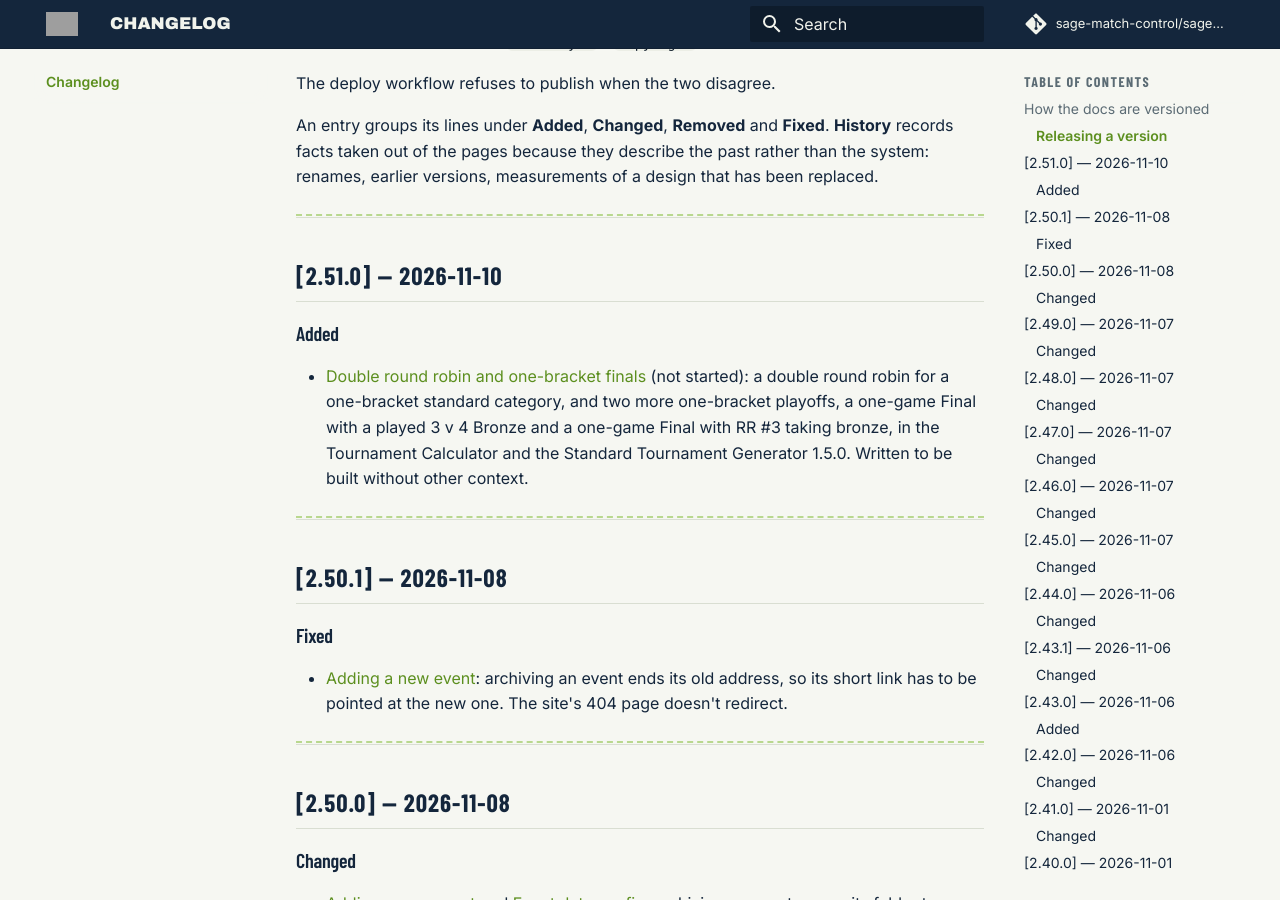
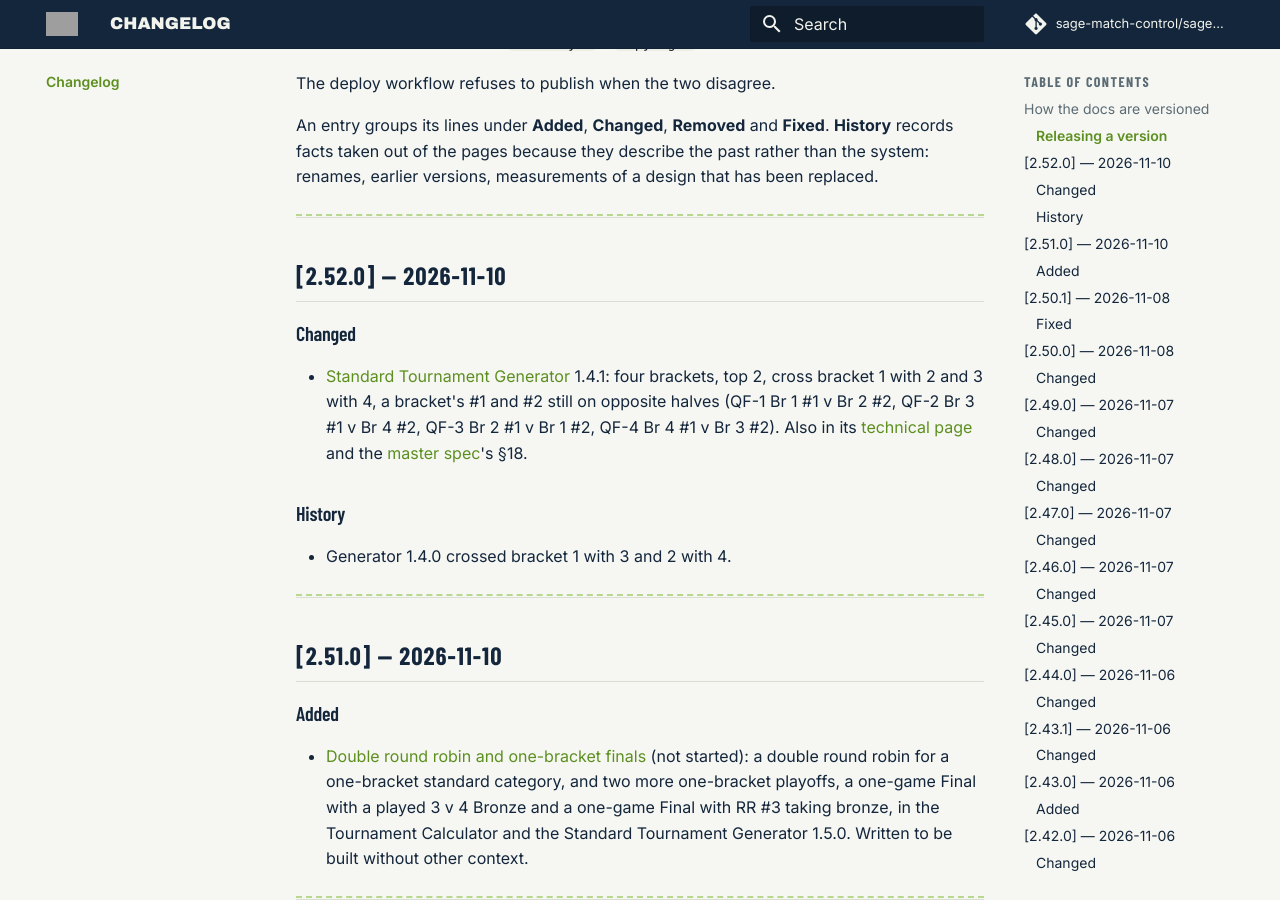
Before and after one commit to sage-match-control/sage-docs, an MkDocs documentation site: the page built from docs/changelog.md, in a window 1280 px wide and 900 px high, scrolled down 1027 px. Built offline with MkDocs 1.6.1 and Material for MkDocs 9.7.7, drawn with Linux system fonts in a browser that asks for light colours; comment, search, counter and statistics services are not loaded.

Commit message:
docs 2.52.0: four brackets, top 2, cross 1 with 2 and 3 with 4 (generator 1.4.1)
Co-Authored-By: Claude Opus 5.5 <noreply@anthropic.com>

```diff
--- a/docs/changelog.md
+++ b/docs/changelog.md
@@ -34,6 +34,22 @@ An entry groups its lines under **Added**, **Changed**, **Removed** and **Fixed*
 **History** records facts taken out of the pages because they describe the past
 rather than the system: renames, earlier versions, measurements of a design that
 has been replaced.
+
+---
+
+## [2.52.0] — 2026-11-10
+
+### Changed
+
+- [Standard Tournament Generator](features/standard-tournament-generator.md) 1.4.1: four brackets,
+  top 2, cross bracket 1 with 2 and 3 with 4, a bracket's #1 and #2 still on opposite halves
+  (QF-1 Br 1 #1 v Br 2 #2, QF-2 Br 3 #1 v Br 4 #2, QF-3 Br 2 #1 v Br 1 #2, QF-4 Br 4 #1 v Br 3 #2).
+  Also in its [technical page](technical/standard-tournament-generator.md) and the
+  [master spec](specs/implemented/standard-tournament-master-spec.md)'s §18.
+
+### History
+
+- Generator 1.4.0 crossed bracket 1 with 3 and 2 with 4.
 
 ---
 
--- a/mkdocs.yml
+++ b/mkdocs.yml
@@ -6,7 +6,7 @@ repo_name: sage-match-control/sage-docs
 edit_uri: edit/main/docs/
 # The docs version. Bump it with a new entry at the top of docs/changelog.md;
 # the deploy workflow checks the two agree.
-copyright: 'S.A.G.E. Documentation <a href="https://sage-match-control.github.io/sage-docs/changelog/">v2.51.0</a>'
+copyright: 'S.A.G.E. Documentation <a href="https://sage-match-control.github.io/sage-docs/changelog/">v2.52.0</a>'
 
 docs_dir: docs
 
```
Also changed, not shown: docs/features/standard-tournament-generator.md (+3 -3 lines), docs/specs/implemented/standard-tournament-master-spec.md (+3 -3 lines), docs/technical/standard-tournament-generator.md (+1 -1 lines).
